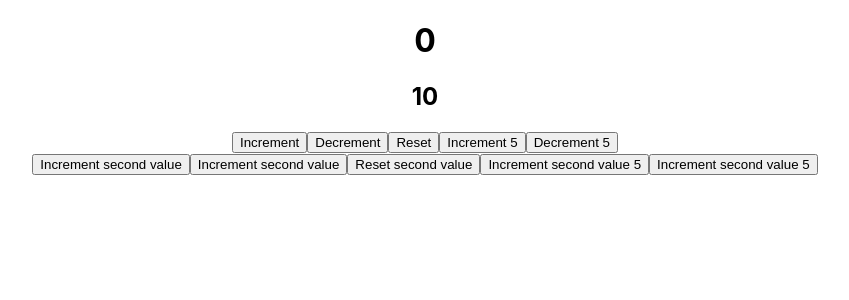
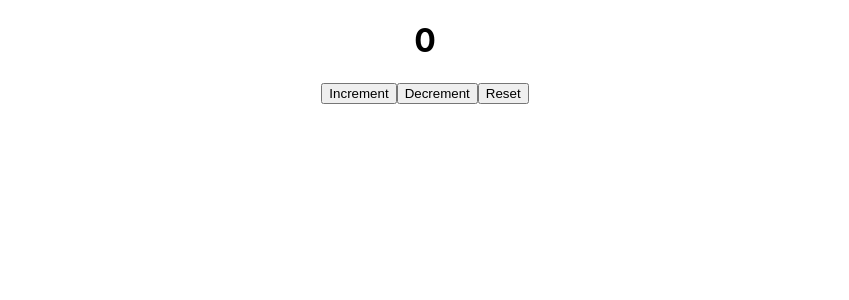
Before and after one commit to nikola-96/react-hooks, a React (Create React App) app: page / in a window 1280 px wide. Shown: the top 300 px of the page, without its empty margins (215-1064 px from the left). Built offline with nearby package versions, Linux system fonts and the light colour scheme.

Commit message:
useReducer with useContext

```diff
--- a/src/App.js
+++ b/src/App.js
@@ -1,27 +1,35 @@
-import React from 'react';
+import React, { useReducer } from 'react';
 import './App.css';
-import MouseContainer from './components/MouseContainer';
-import DataFetching from './components/DataFetching';
-import CounterTwo from './components/CounterTwo';
-// import HookCounter from './components/HookCounter';
-// import HookCounterTwo from './components/HookCounterTwo';
-// import HookCounterTheree from './components/HookCounterTheree';
-// import HookMouse from './components/HookMouse';
-// import HookEffect from './components/HookEffect';
+import ComponentA from './components/ComponentA'
+import ComponentB from './components/ComponentB'
+import ComponentC from './components/ComponentC'
+
+export const CountContext = React.createContext()
+
+const initalState = 0
+const reducer = (state, action) => {
+  switch (action) {
+    case 'increment':
+      return state + 1
+    case 'decrement':
+      return state - 1
+    case 'reset':
+      return initalState
+    default:
+      return state
+  }
+}
 
 
 function App() {
+  const [count, dispatch] = useReducer(reducer, initalState)
   return (
-    <div className="App">
-      {/* <HookCounter /> */}
-      {/* <HookCounterTwo />
-      <HookCounterTheree /> */}
-      {/* <HookEffect /> */}
-      {/* <HookMouse></HookMouse> */}
-      {/* <MouseContainer /> */}
-      {/* <DataFetching /> */}
-      <CounterTwo />
-    </div>
+    <CountContext.Provider value={{ countState: count, dispatchMethod: dispatch }}>
+      <div className="App">
+        <h1>{count}</h1>
+        <ComponentA />
+      </div>
+    </CountContext.Provider>
   );
 }
 
--- /dev/null
+++ b/src/components/ComponentA.js
@@ -0,0 +1,15 @@
+import React, { useContext } from 'react'
+import { CountContext } from '../App'
+
+function ComponentA() {
+    const countContext = useContext(CountContext)
+    return (
+        <div>
+            <button onClick={() => countContext.dispatchMethod('increment')}>Increment</button>
+            <button onClick={() => countContext.dispatchMethod('decrement')}>Decrement</button>
+            <button onClick={() => countContext.dispatchMethod('reset')} >Reset</button>
+        </div>
+    )
+}
+
+export default ComponentA
```
Also changed, not shown: src/components/ComponentB.js (added), src/components/ComponentC.js (added).
